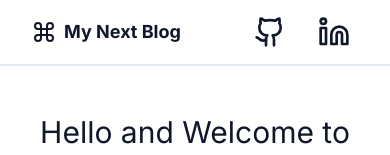
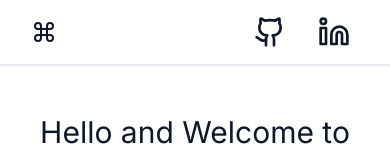
Before and after one commit to PattyCoding123/next-blog, a Next.js app: page / in a window 390 px wide. Shown: the top 155 px of the page. Built offline with nearby package versions, Linux system fonts and the light colour scheme.

Commit message:
Add responsive style to title in main nav

```diff
--- a/src/components/main-nav.tsx
+++ b/src/components/main-nav.tsx
@@ -19,7 +19,9 @@ export default function MainNavbar() {
     <nav className="container sticky top-0 flex items-center justify-between gap-6 border-b-2 py-2 md:gap-10">
       <Link href="/" className="flex items-center space-x-2 text-lg">
         <Icons.logo />
-        <span className="inline-block font-bold">{siteConfig.title}</span>
+        <span className="hidden font-bold sm:inline-block">
+          {siteConfig.title}
+        </span>
       </Link>
       <div className="flex items-center justify-center gap-4">
         {items.map((item, index) => (
@@ -30,6 +32,7 @@ export default function MainNavbar() {
             target="_blank"
             rel="noopener noreferrer"
           >
+            {/* shrink-0 to prevent the icon from shrinking smaller than original size */}
             <span className="flex shrink-0 items-center justify-center text-lg font-medium text-foreground group-hover:text-indigo-600">
               <item.Icon className="h-8 w-8" />
             </span>
```
